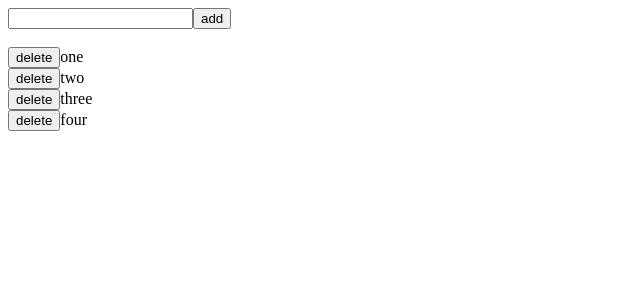
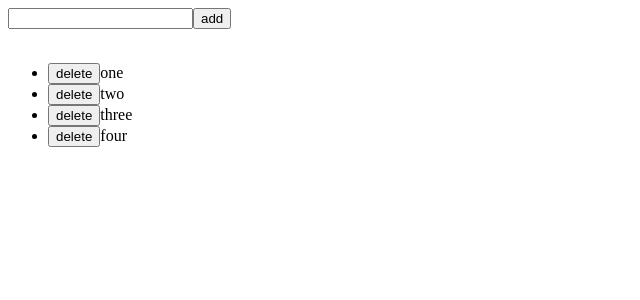
Before and after one commit to Anomali007/reactReview, a React app: page / in a window 1280 px wide. Shown: the top 300 px of the page, without its empty margins (0-640 px from the left). Built offline with nearby package versions, Linux system fonts and the light colour scheme.

Commit message:
updated solution

```diff
--- a/src/components/TodoList.js
+++ b/src/components/TodoList.js
@@ -3,9 +3,11 @@ import TodoListItem from './TodoListItem';
 
 const TodoList = (props) =>
   <div>
-    {props.items.map((item, index) =>
-      <TodoListItem key={index} index={index} item={item} deleteTodo={props.deleteTodo}/>
-    )}
+    <ul>
+      {props.items.map((item, index) =>
+        <TodoListItem key={index} index={index} item={item} deleteTodo={props.deleteTodo}/>
+      )}
+    </ul>
   </div>
 
 export default TodoList
--- a/src/components/TodoListItem.js
+++ b/src/components/TodoListItem.js
@@ -1,9 +1,9 @@
 import React from 'react';
 
 const TodoListItem = (props) =>
-  <div>
+  <li>
     <button onClick={() => props.deleteTodo(props.index)}>delete</button>
     {props.item}
-  </div>
+  </li>
 
 export default TodoListItem;
```
